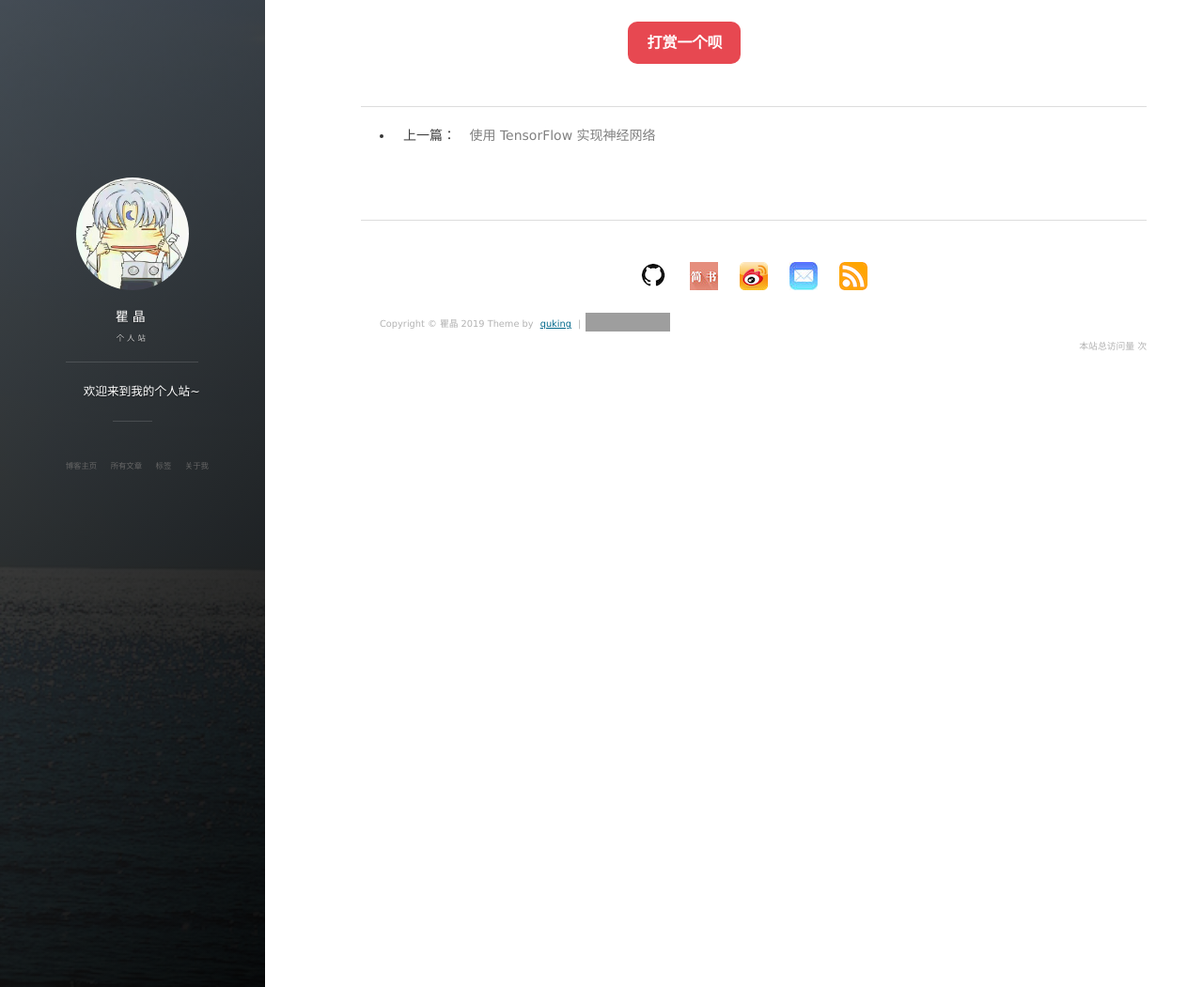
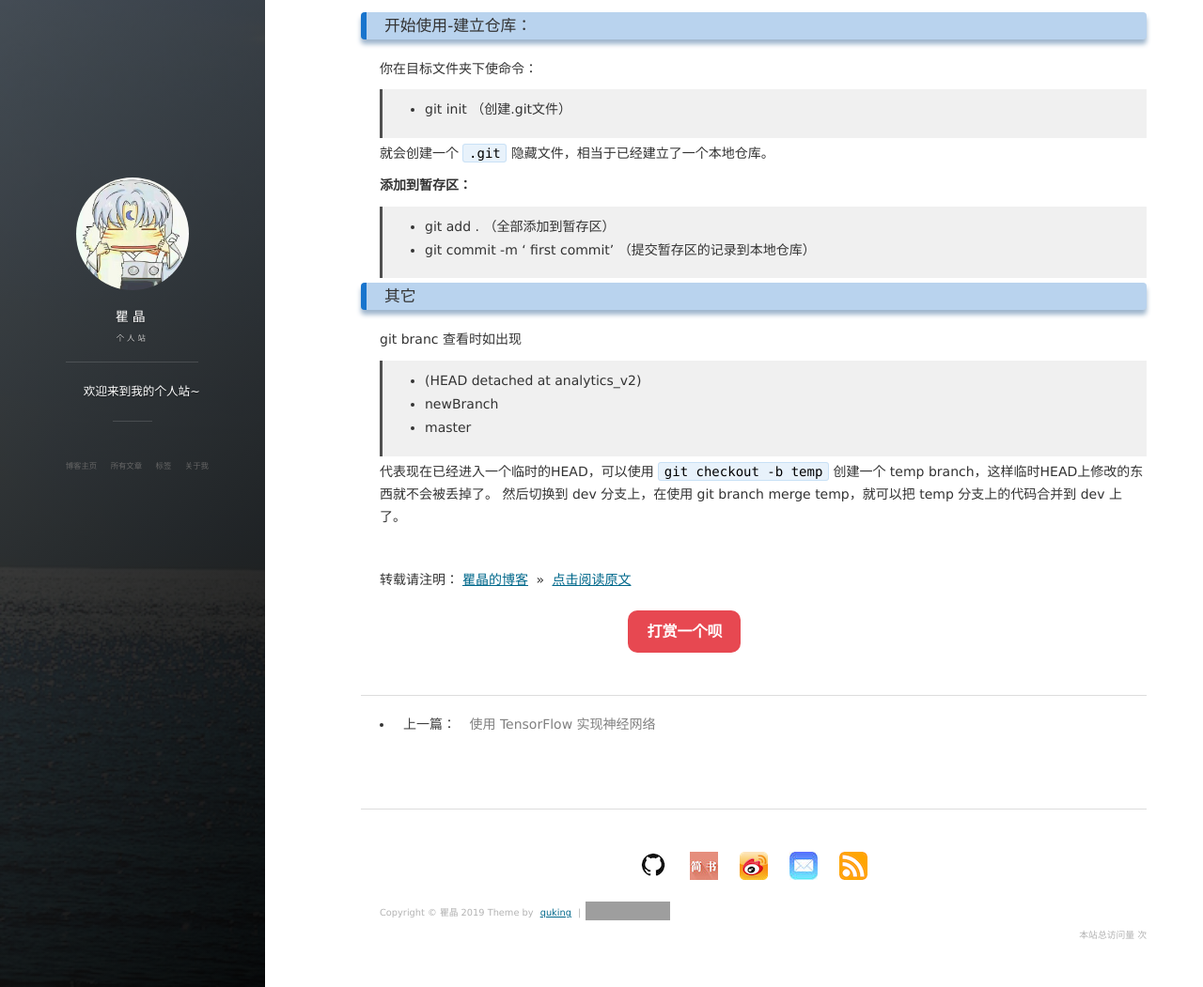
Before and after one commit to quking/quking.github.io, a Jekyll site: the page built from _posts/2017-07-13-Git怎么玩？.md, in a window 1280 px wide and 1400 px high, scrolled down 2164 px. Shown: the part 349-1400 px from the top of the window at 94% size. Built offline with Jekyll 4.4.1, drawn with Linux system fonts in a browser that asks for light colours; nearby versions of some CDN libraries; comment, search, counter and statistics services are not loaded; grey boxes are pictures that could not be loaded.

Commit message:
Update 2017-07-13-Git怎么玩？.md

```diff
--- a/_posts/2017-07-13-Git怎么玩？.md
+++ b/_posts/2017-07-13-Git怎么玩？.md
@@ -69,3 +69,31 @@ tag: 工具
 ![branch](\images\posts\gitforuse\branch)
 
 可以看到当前处于新的分支，完成新的分支后，可以把新的分支merge上去。
+
+### 开始使用-建立仓库：
+
+你在目标文件夹下使命令：
+
+> - git init  （创建.git文件）
+
+就会创建一个 `.git` 隐藏文件，相当于已经建立了一个本地仓库。
+
+**添加到暂存区：**
+
+> - git add .   （全部添加到暂存区）
+> - git commit -m ' first commit'  （提交暂存区的记录到本地仓库）
+
+### 其它
+
+git branc 查看时如出现
+
+> - (HEAD detached at analytics_v2)
+> - newBranch
+> - master
+
+代表现在已经进入一个临时的HEAD，可以使用 `git checkout -b temp` 创建一个 temp branch，这样临时HEAD上修改的东西就不会被丢掉了。
+然后切换到 dev 分支上，在使用 git branch merge temp，就可以把 temp 分支上的代码合并到 dev 上了。
+
+<br>
+
+转载请注明：[瞿晶的博客](http://fantongxue.xyz) » [点击阅读原文]([http://www.fantongxue.xyz/2019/08/Git%E6%80%8E%E4%B9%88%E7%8E%A9/](http://www.fantongxue.xyz/2019/08/Git怎么玩/))
```
